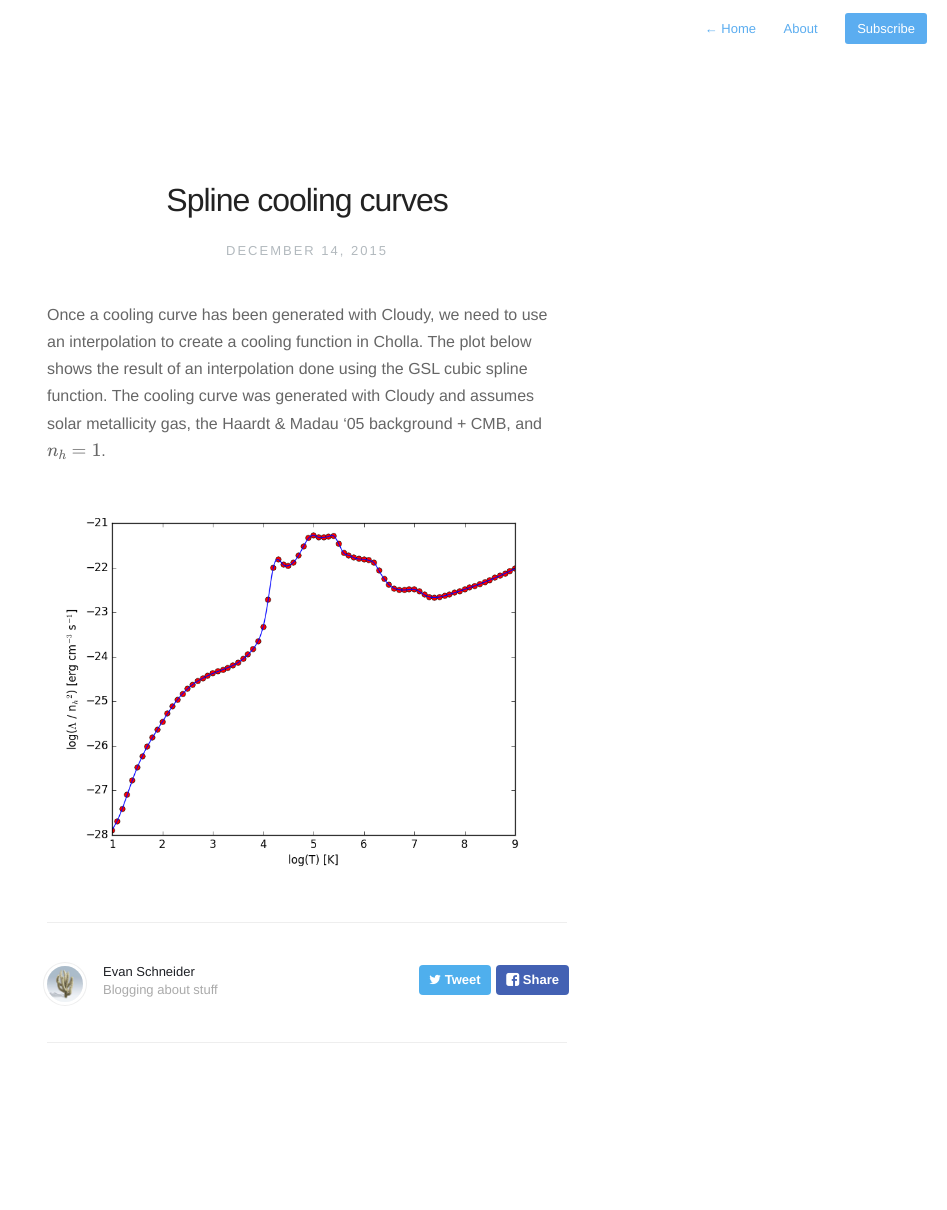
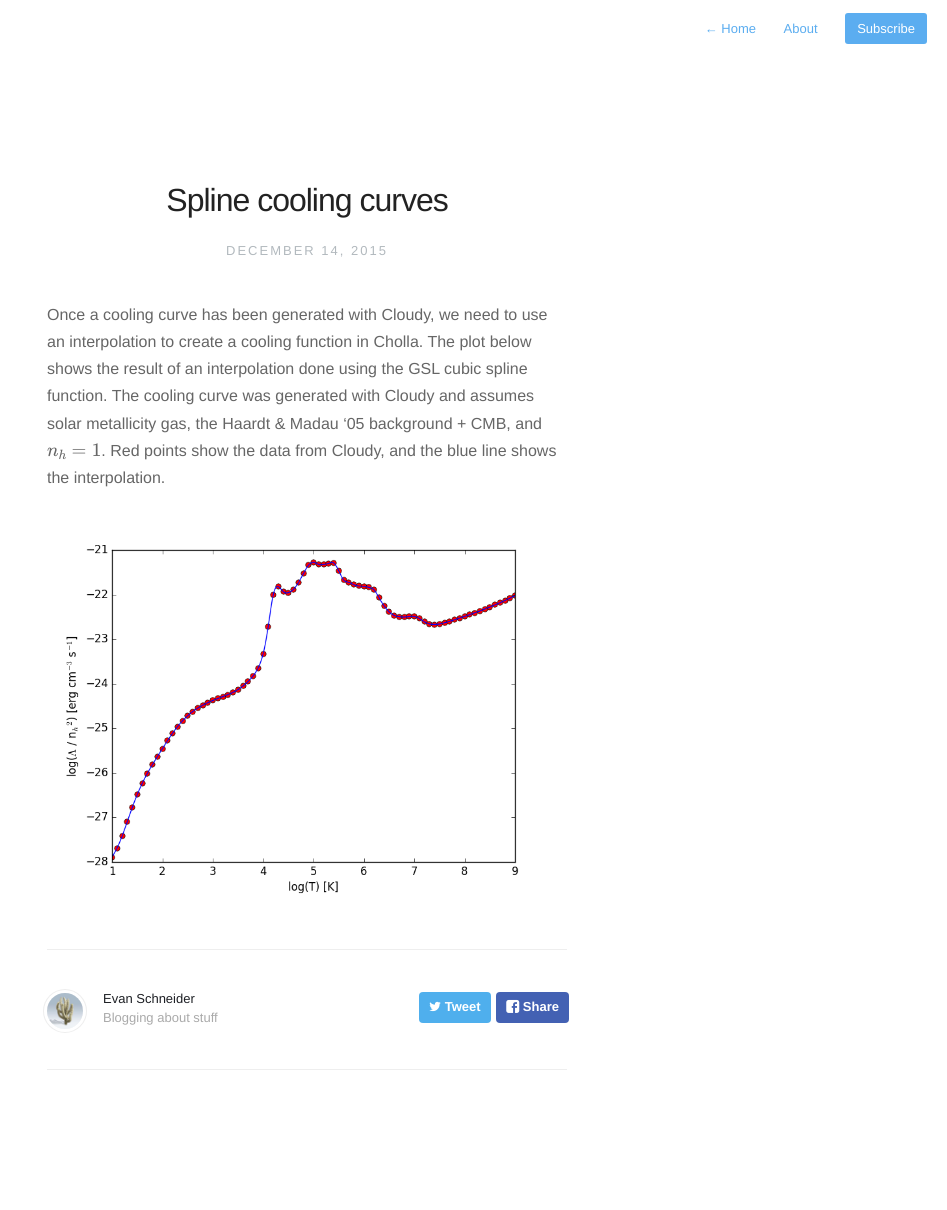
Before and after one commit to evaneschneider/site, a Jekyll site: the page built from _posts/2015-12-14-spline-cooling-curve.markdown, in a window 1280 px wide. Shown: the whole page, without its empty margins (333-1280 px from the left). Built offline with Jekyll 4.4.1, drawn with Linux system fonts in a browser that asks for light colours; nearby versions of some CDN libraries; formulas are drawn with MathJax 3; before the commit the page ends 1183 px from its top, so only the background shows below that.

Commit message:
New post

```diff
--- a/_posts/2015-12-14-spline-cooling-curve.markdown
+++ b/_posts/2015-12-14-spline-cooling-curve.markdown
@@ -8,6 +8,7 @@ Once a cooling curve has been generated with Cloudy, we need to use
 an interpolation to create a cooling function in Cholla. The plot below
 shows the result of an interpolation done using the GSL cubic spline function.
 The cooling curve was generated with Cloudy and assumes solar metallicity gas,
-the Haardt & Madau '05 background + CMB, and $$n_h = 1$$.
+the Haardt & Madau '05 background + CMB, and $$n_h = 1$$. Red points show the
+data from Cloudy, and the blue line shows the interpolation.
 
 <img src="{{ site.url }}assets/images/spline_coolingcurve.png">
```
